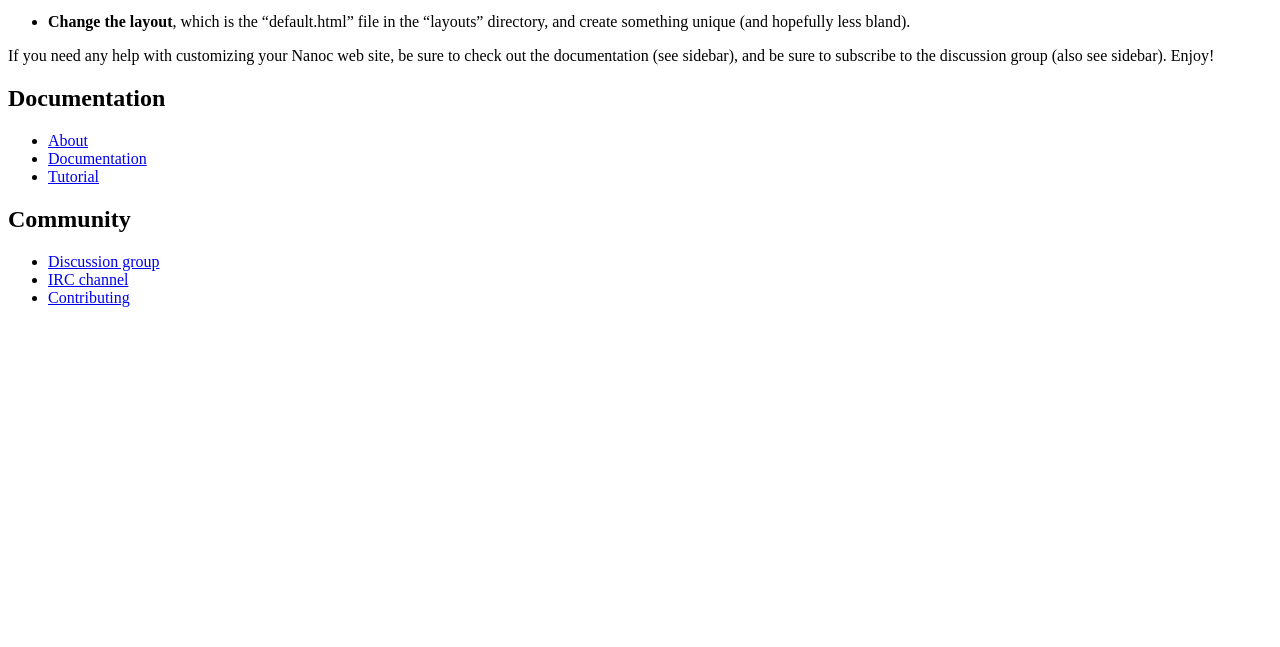
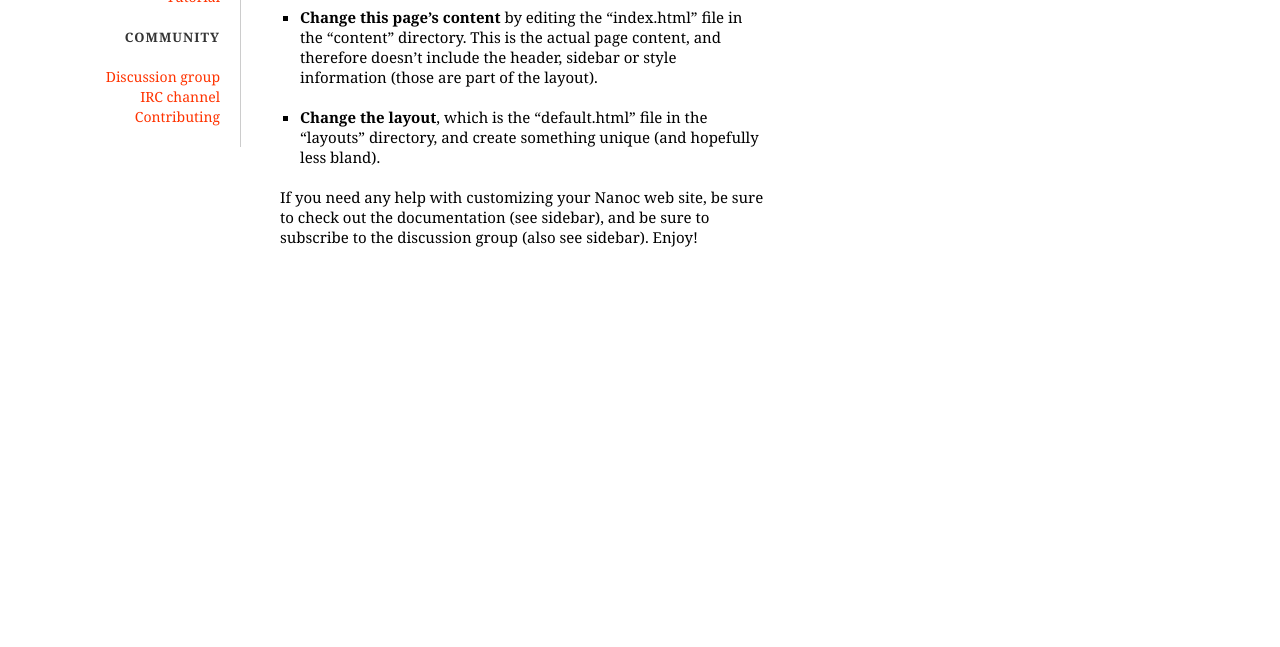
Before and after one commit to Manav630/site, a plain HTML site: page index.html in a window 1280 px wide. Shown: the part 153-800 px from the top of the page. Drawn offline with Linux system fonts and the light colour scheme; the site is published under a folder, as on GitHub Pages, so addresses that start at the root find nothing.

Commit message:
first page

```diff
--- a/index.html
+++ b/index.html
@@ -1,9 +1,10 @@
 <!DOCTYPE HTML>
 <html lang="en">
   <head>
+<meta http-equiv="Content-Type" content="text/html; charset=UTF-8">
     <meta charset="utf-8">
     <title>A Brand New Nanoc Site - Home</title>
-    <link rel="stylesheet" href="/stylesheet.css">
+    <link rel="stylesheet" href="stylesheet.css">
 
     <!-- you don't need to keep this, but it's cool for stats! -->
     <meta name="generator" content="Nanoc 4.1.5">
```
